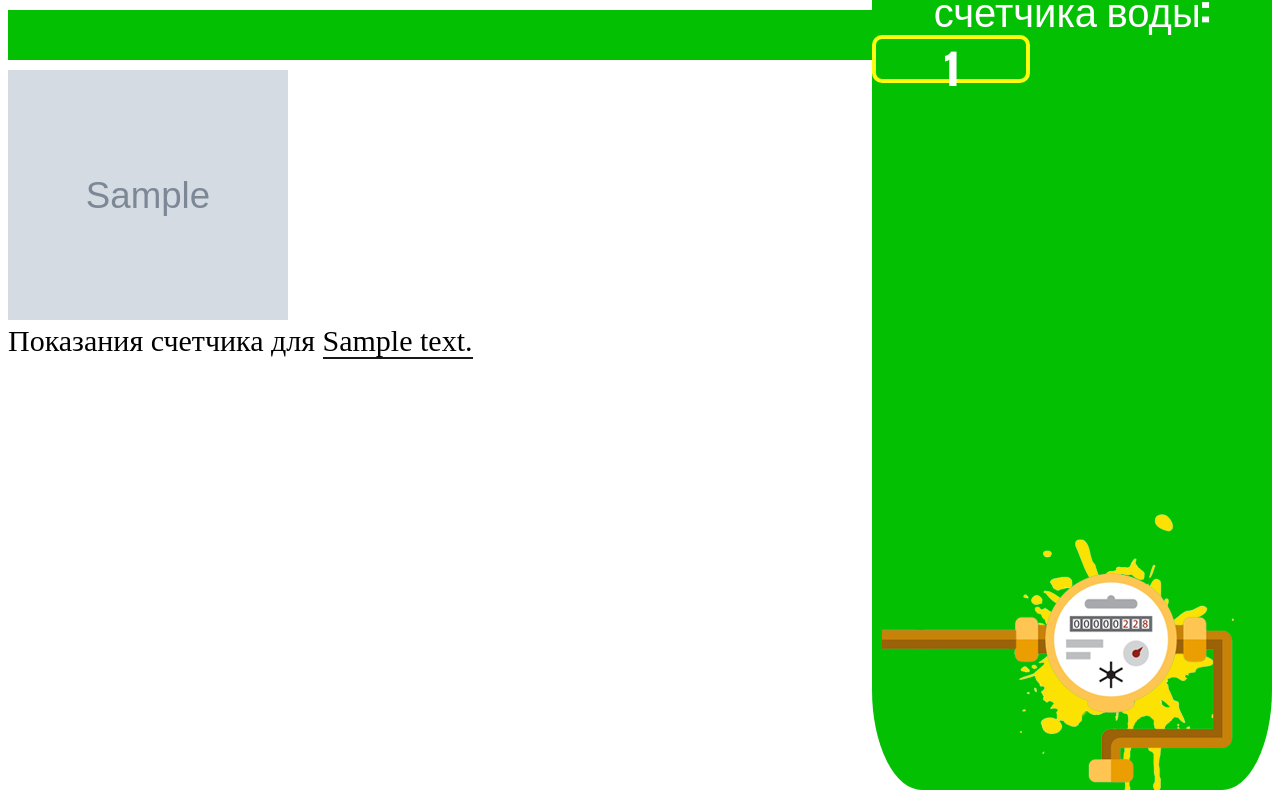
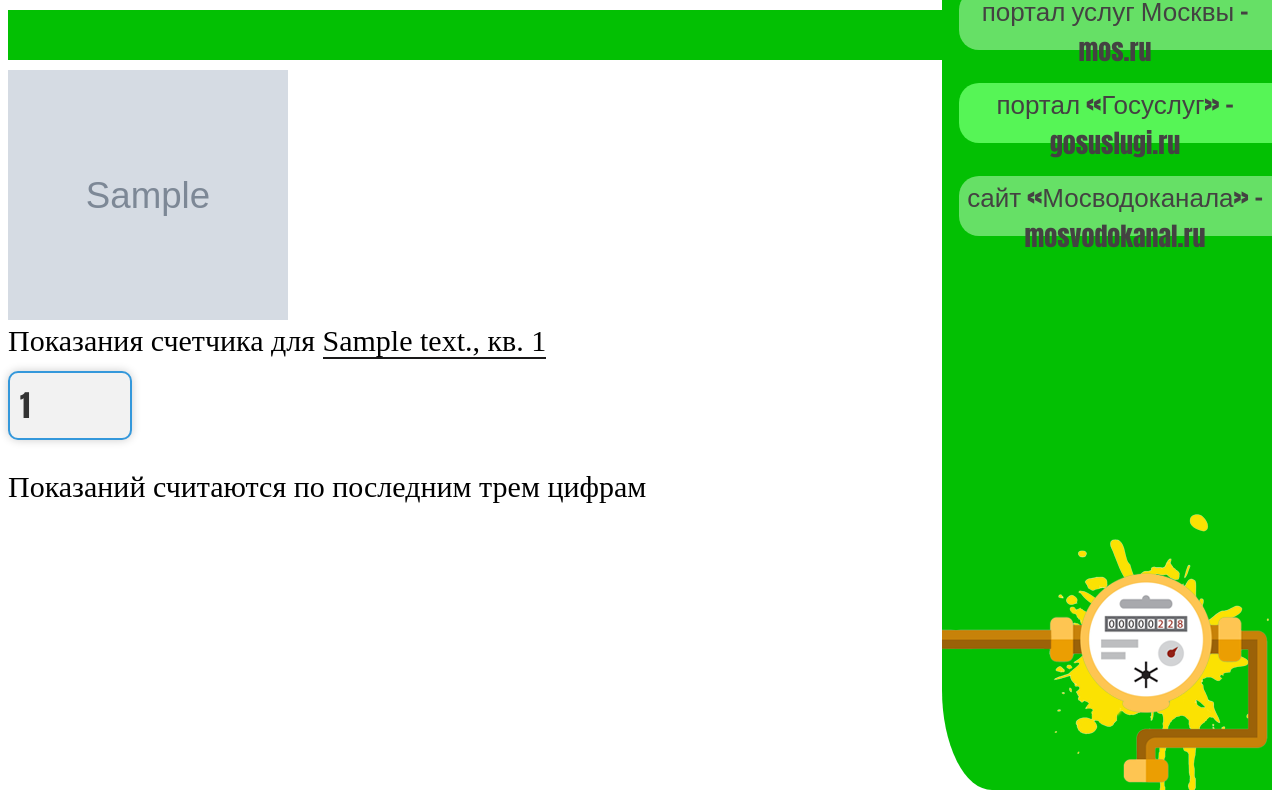
Before and after one commit to Leo7416/DIA-2023, a Django app: page /application/1/ in a window 1280 px wide. Run offline with Django 4.2, Linux system fonts and the light colour scheme; tables that the repository leaves empty hold one stand-in row (values such as "Sample post"); grey boxes marked "Sample" are stand-in pictures.

Commit message:
add logic delete button and changed the design

```diff
--- a/Connect_to_a_database/bmstu_lab/bmstu_lab/urls.py
+++ b/Connect_to_a_database/bmstu_lab/bmstu_lab/urls.py
@@ -8,5 +8,6 @@ urlpatterns = [
     path('admin/', admin.site.urls),
     path('', views.GetApplications),
     path('application/<int:address_id>/', views.GetApplication, name='application_url'),
-    path('query', views.GetQuery, name='query')
+    path('query', views.GetQuery, name='query'),
+    path('logical_delete/<int:address_id>/', views.Logical_delete_address, name='logical_delete_url'),
 ] + static(settings.MEDIA_URL, document_root=settings.MEDIA_ROOT)
--- a/Connect_to_a_database/bmstu_lab/water_meter/models.py
+++ b/Connect_to_a_database/bmstu_lab/water_meter/models.py
@@ -5,6 +5,7 @@ class Addresses(models.Model):
     address_id = models.IntegerField(primary_key=True)
     town = models.CharField(max_length=50)
     address = models.CharField(max_length=50)
+    apartment = models.IntegerField()
     house_type = models.CharField(max_length=12)
     images = models.ImageField(blank=True, null=True)
     meter_reading = models.IntegerField()
--- a/Connect_to_a_database/bmstu_lab/water_meter/static/css/examp.css
+++ b/Connect_to_a_database/bmstu_lab/water_meter/static/css/examp.css
@@ -23,12 +23,12 @@
   background-position: top;
 }
 
-  .card-header:after{
-    content:'';
+.card-header:after {
+  content: '';
   position: absolute;
   width: 100%;
   height: 100%;
-    background: linear-gradient(to top, rgba(255, 252, 101, 0.5), rgba(181,181,181, 0.1));
+  background: linear-gradient(to top, rgba(255, 252, 101, 0.5), rgba(181, 181, 181, 0.1));
 }
 
 .card:hover {
@@ -68,6 +68,23 @@
   font-weight: 100;
   cursor: pointer;
   margin-left: 15px;
+  margin-top: 35%;
+}
+
+.button-2 {
+  display: inline-block;
+  background: #0dfa40;
+  color: #fff;
+  padding: 12px;
+  border: none;
+  border-radius: 20px;
+  text-decoration: none;
+  font-family: Tahoma;
+  font-size: 18px;
+  line-height: 1;
+  font-weight: 100;
+  cursor: pointer;
+  margin-left: 85px;
   margin-top: 35%;
 }
 
@@ -126,7 +143,7 @@
   text-align: center;
   font-size: 40px;
   color: white;
-    font-family:Impact, Haettenschweiler, 'Arial Narrow Bold', sans-serif;
+  font-family: Impact, Haettenschweiler, 'Arial Narrow Bold', sans-serif;
 }
 
 .cut {
@@ -137,10 +154,10 @@
 
 a {
   text-decoration: none;
+  color:#1a1919;
 }
 
-  .card-text
-  {
+.card-text {
   position: absolute;
   width: 100%;
   top: 60%;
@@ -149,16 +166,23 @@
   font-family: Tahoma;
 }
 
-  .text-order, lower
-  {
+.card-text-1 {
+  position: absolute;
+  width: 100%;
+  top: 65%;
+  text-align: center;
+  font-size: 20px;
+  font-family: Tahoma;
+}
+
+.text-order,
+lower {
   border-bottom: 2px solid #1a1919;
 }
 
 .oval-application {
-    height: 910px;
-    width: 400px;
-    border-bottom-left-radius: 50px 100px;
-    border-bottom-right-radius: 50px 100px;
+  height: 930px;
+  width: 330px;
   background: rgb(3, 192, 3);
   position: absolute;
   bottom: 10px;
@@ -166,27 +190,72 @@
   background-image: url("/water_meter/static/images/12.png");
   background-position: bottom;
   background-repeat: no-repeat;
+  border-bottom-left-radius: 50px 100px;
 }
 
 .text-oval-application {
   position: absolute;
   width: 100%;
   text-align: center;
-    font-size: 40px;
+  font-size: 32px;
   color: white;
-    font-family:Impact, Haettenschweiler, 'Arial Narrow Bold', sans-serif;
+  font-family: Impact, Haettenschweiler, 'Arial Narrow Bold', sans-serif;
 }
 
-  .box
-  {
-    width: 150px;
-    height: 40px;
-    border: 4px solid #fbff0f;
-    border-radius: 10px;
+.box {
+  width: 313px;
+  height: 60px;
+  background-color: #66E066;
+  border-top-left-radius: 20px;
+  border-bottom-left-radius: 20px;
   position: absolute;
-    top: 17%;
+  top: 14%;
+  left: 5%;
   text-align: center;
-    font-size: 40px;
-    color: white;
-    font-family:Impact, Haettenschweiler, 'Arial Narrow Bold', sans-serif;
+  font-size: 26px;
+  color: rgb(68, 66, 66);
+  font-family: Impact, Haettenschweiler, 'Arial Narrow Bold', sans-serif;
 }
+
+.box-2 {
+  width: 313px;
+  height: 60px;
+  background-color: rgb(86, 245, 86);
+  border-top-left-radius: 20px;
+  border-bottom-left-radius: 20px;
+  position: absolute;
+  top: 24%;
+  left: 5%;
+  text-align: center;
+  font-size: 26px;
+  color: rgb(68, 66, 66);
+  font-family: Impact, Haettenschweiler, 'Arial Narrow Bold', sans-serif;
+}
+
+.box-3 {
+  width: 313px;
+  height: 60px;
+  background-color: #66E066;
+  border-top-left-radius: 20px;
+  border-bottom-left-radius: 20px;
+  position: absolute;
+  top: 34%;
+  left: 5%;
+  text-align: center;
+  font-size: 26px;
+  color: rgb(68, 66, 66);
+  font-family: Impact, Haettenschweiler, 'Arial Narrow Bold', sans-serif;
+}
+
+.water-meter-frame {
+  margin-top: 1%;
+  width: 100px;
+  border: 2px solid #3498db; /* Ширина, стиль и цвет рамки */
+  padding: 10px; /* Отступы внутри рамки */
+  border-radius: 10px; /* Скругленные углы */
+  box-shadow: 0 0 10px rgba(0, 0, 0, 0.2); /* Тень */
+  background-color: #f2f2f2; /* Фоновый цвет рамки */
+  color: #333; /* Цвет текста внутри рамки */
+  font-size: 30px;
+  font-family: Impact, Haettenschweiler, 'Arial Narrow Bold', sans-serif;
+}
--- a/Connect_to_a_database/bmstu_lab/water_meter/templates/application.html
+++ b/Connect_to_a_database/bmstu_lab/water_meter/templates/application.html
@@ -4,17 +4,24 @@
 {% block title %}{% endblock %}
 
 {% block content %}
+
 <body>
     <ul class="ul">
         <div class="oval-application">
-            <p class="text-oval-application">
-                Текущие показания счетчика воды: <div class="box"> {{ meter_reading }} </div>
-            </p>
+            <p class="text-oval-application"> Способы узнать показаний счетчиков: </p>
+            <div class="box"> портал услуг Москвы - mos.ru </div>
+            <div class="box-2"> портал «Госуслуг» - gosuslugi.ru </div>
+            <div class="box-3"> сайт «Мосводоканала» - mosvodokanal.ru </div>
         </div>
-        <div class="card_images_order"><img src="{{ application.images.url }}" alt="Error" width="280" height="250" /></div>
+        <div class="card_images_order"><img src="{{ application.images.url }}" alt="Error" width="280" height="250" />
+        </div>
+
         <div class="order-text">
-            Показания счетчика для <lower> {{ application.address }} </lower>
+            Показания счетчика для <lower> {{ application.address }}, кв. {{ application.apartment }} </lower>
         </div>
+        <div class="water-meter-frame"> {{ application.meter_reading }} </div>
+        <p style="font-size: 30px;">
+            Показаний считаются по последним трем цифрам </p>
     </ul>
 </body>
 {% endblock %}
--- a/Connect_to_a_database/bmstu_lab/water_meter/views.py
+++ b/Connect_to_a_database/bmstu_lab/water_meter/views.py
@@ -2,10 +2,12 @@ from django.db.models import Q
 from django.shortcuts import render
 from water_meter.models import Addresses
 from water_meter.models import WaterMeterReading
+from django.db import connection
 
 
 def GetApplications(request):
-    return render(request, 'applications.html', {'data': Addresses.objects.all()})
+    data = Addresses.objects.filter(address_status='Действует')
+    return render(request, 'applications.html', {'data': data})
 
 def GetApplication(request, address_id):
     address = Addresses.objects.get(address_id=address_id)
@@ -17,13 +19,26 @@ def GetApplication(request, address_id):
 def GetQuery(request):
     query = request.GET.get('query', '')
 
-    # Фильтрация данных из базы данных
-    filtered_addresses = Addresses.objects.filter(
-        Q(town=query) |
-        Q(address=query)
-    )
-
+    if query.isnumeric():
+        filtered_addresses = Addresses.objects.filter(apartment=query)
+    else:
+        # Если query не является числом, выполняем фильтрацию по полям town и address
+        filtered_addresses = Addresses.objects.filter(
+            Q(town=query) |
+            Q(address=query)
+        )
     return render(request, 'applications.html', {'data': filtered_addresses})
 
 def GetMeterReading(request,meter_reading):
     return render(request, 'application.html', {'reading': WaterMeterReading.objects.get(meter_reading=meter_reading)})
+
+def Logical_delete_address(request, address_id):
+    data = Addresses.objects.filter(address_status='Действует')
+    # SQL-запрос для изменения статуса записи
+    sql = "UPDATE addresses SET address_status = 'Удален' WHERE address_id = %s;"
+
+    # Выполняем SQL-запрос
+    with connection.cursor() as cursor:
+        cursor.execute(sql, [address_id])
+
+    return render(request, 'applications.html', {'data': data})
```
Also changed, not shown: Connect_to_a_database/bmstu_lab/water_meter/templates/applications.html (+6 -4 lines), Connect_to_a_database/bmstu_lab/water_meter/migrations/0001_initial.py. Lines whose indentation alone changed are shown as unchanged.
